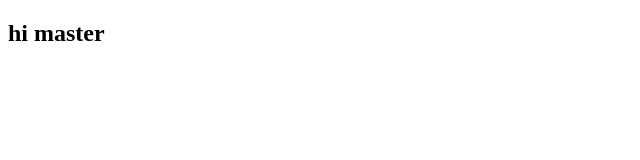
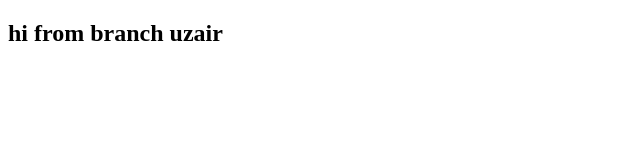
Before and after one commit to muhammaduzair00290/conflict, a plain HTML site: page index.html in a window 1280 px wide. Shown: the whole page, without its empty margins (0-640 px from the left). Drawn offline with Linux system fonts and the light colour scheme.

Commit message:
branch work

```diff
--- a/index.html
+++ b/index.html
@@ -7,6 +7,6 @@
     <title>Document</title>
 </head>
 <body>
-    <h2> hi master</h2>
+    <h2> hi from branch uzair</h2>
 </body>
 </html>
```
